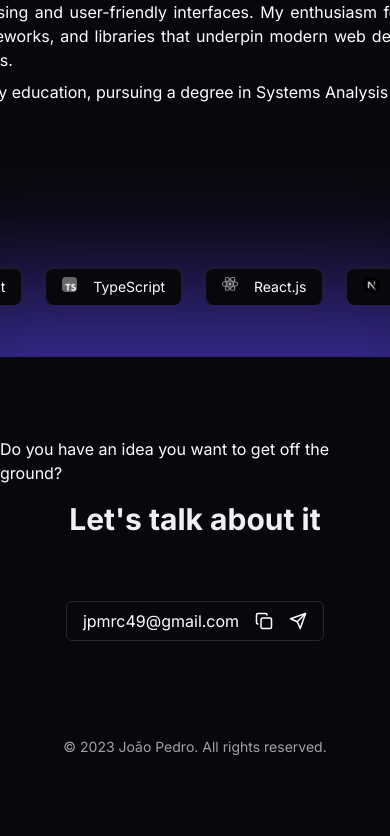
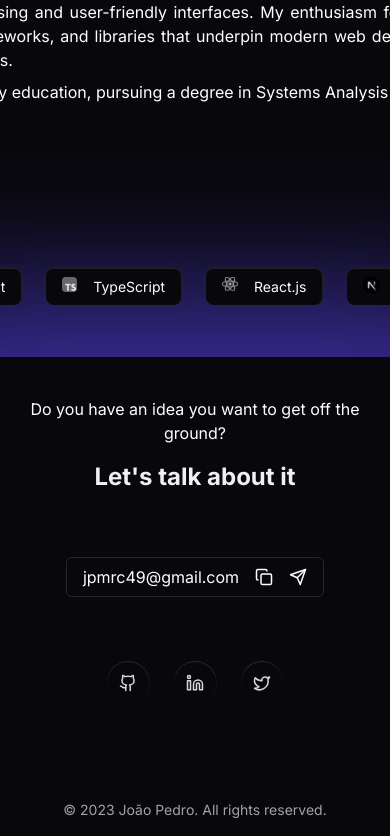
Before and after one commit to jotapemattos/portfolio-jotapemattos, a Next.js app: page / in a window 390 px wide. Shown: the part 1192-2028 px from the top of the page. Before the commit the page ends 1965 px from the top, so only its background shows below. Built offline with nearby package versions, Linux system fonts and the light colour scheme.

Commit message:
style: add responsiveness

```diff
--- a/src/components/HomeContent/Contact.tsx
+++ b/src/components/HomeContent/Contact.tsx
@@ -3,6 +3,7 @@
 import { CopyToClipboard } from 'react-copy-to-clipboard';
 import { Copy, Send } from 'lucide-react';
 import { useToast } from '../../hooks/use-toast';
+import SocialMedia from '../SocialMedia';
 
 const Contact = () => {
   const { toast } = useToast();
@@ -18,11 +19,11 @@ const Contact = () => {
     <>
       <div
         id="contact"
-        className="w-full max-h-full flex flex-col items-center justify-center gap-16 pt-20 pb-10"
+        className="w-full max-h-full flex flex-col items-center justify-center gap-16 px-2 pt-10 md:px-0 md:pt-20 pb-10"
       >
-        <span className="flex flex-col items-center justify-center gap-4">
+        <span className="flex flex-col items-center justify-center text-center md:text-justify gap-4">
           <p>Do you have an idea you want to get off the ground?</p>
-          <h1 className="text-primary text-3xl font-bold">
+          <h1 className="text-primary text-2xl md:text-3xl font-bold">
             Let&apos;s talk about it
           </h1>
         </span>
@@ -35,6 +36,9 @@ const Contact = () => {
             <Send size={18} />
           </a>
         </span>
+        <div className="md:hidden">
+          <SocialMedia />
+        </div>
       </div>
     </>
   );
```
